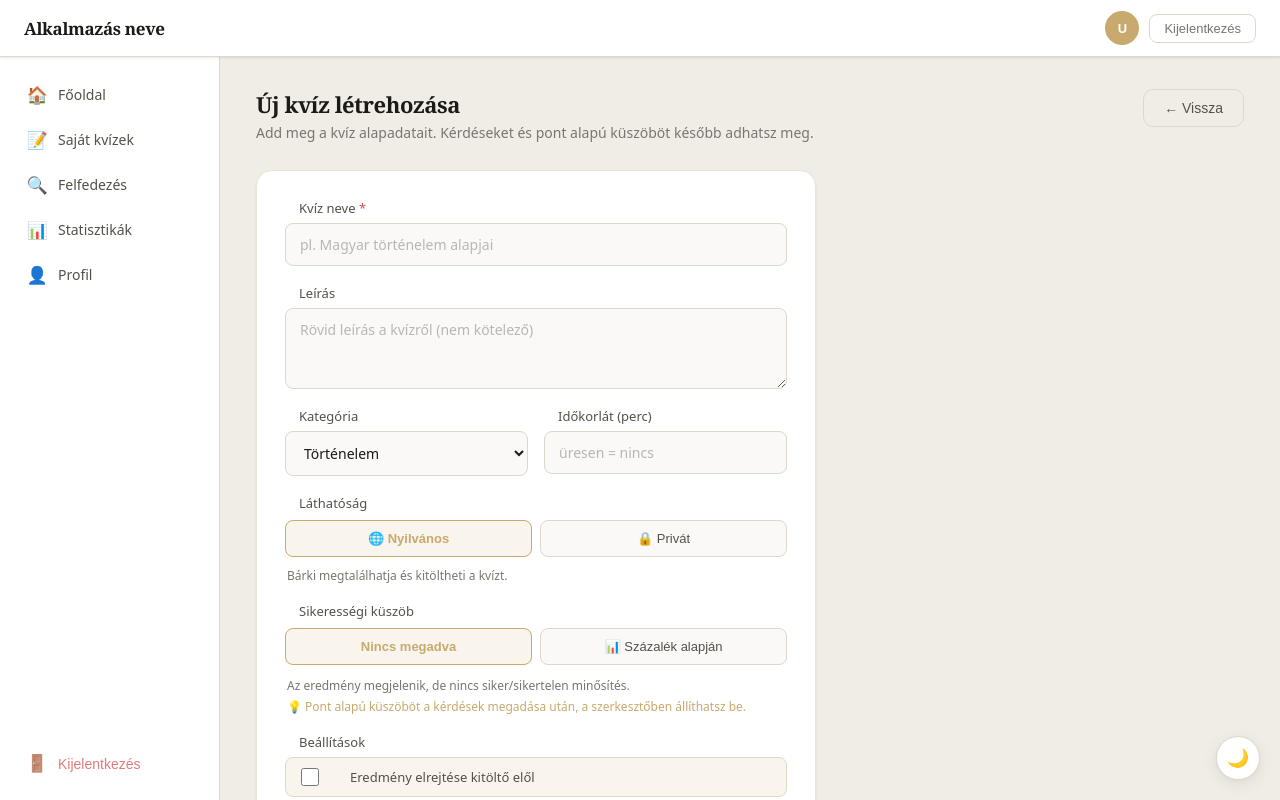
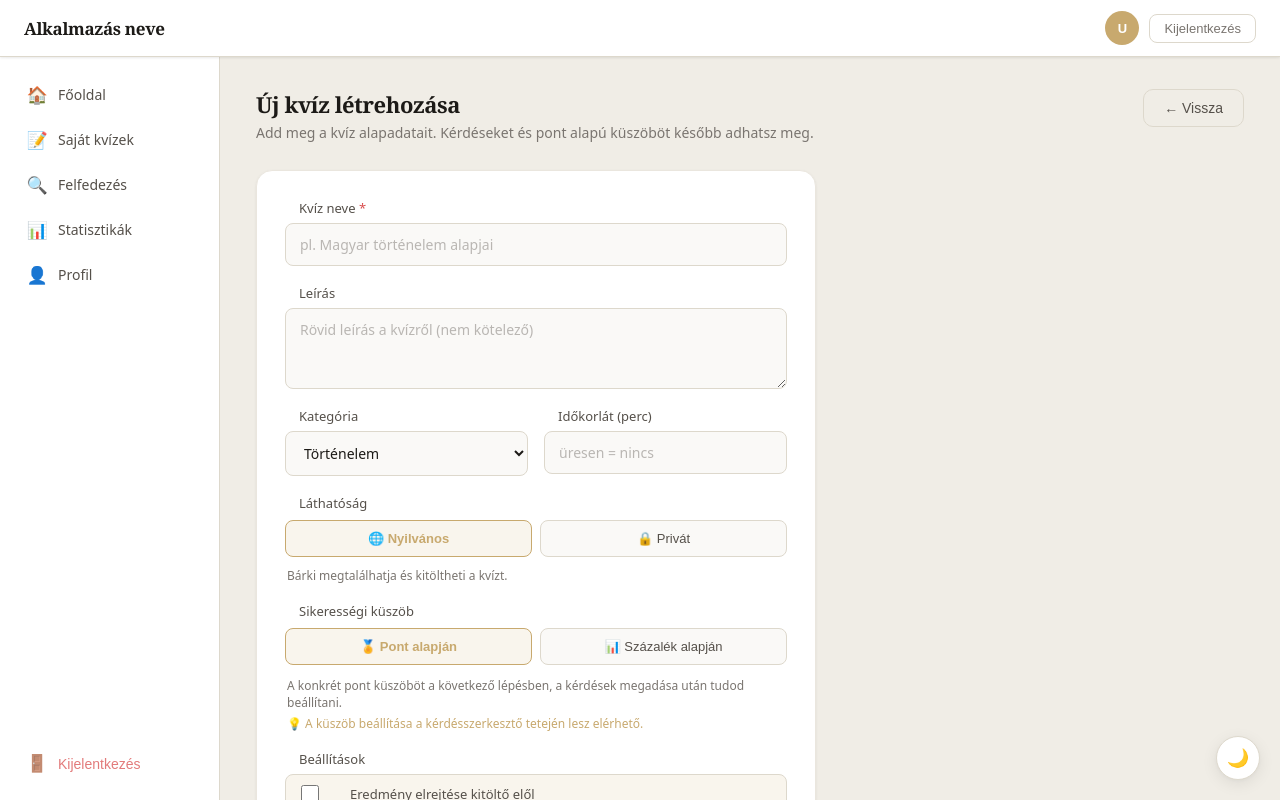
Before and after one commit to FZeusz/szakdolgozat, a React app in the folder frontend/: page /dashboard/create in a window 1280 px wide. Shown: the top 800 px of the page. Built offline with nearby package versions, Linux system fonts and the light colour scheme; the HTML template or start-up script is replaced by a standard one.

Commit message:
Saving quiz success

```diff
--- a/frontend/src/pages/dashboard/Create.jsx
+++ b/frontend/src/pages/dashboard/Create.jsx
@@ -19,7 +19,7 @@ export default function DashboardCreate() {
   const [hideResults,      setHideResults]      = useState(false);
 
   // Sikerességi küszöb – csak százalék, a pont alapú a QuizEditorban állítható
-  const [passMode,       setPassMode]       = useState('none');   // 'none' | 'score' | 'percentage'
+  const [passMode,       setPassMode]       = useState('score');  // 'score' | 'percentage'
   const [passPercentage, setPassPercentage] = useState('');
 
   const [loading, setLoading] = useState(false);
@@ -53,8 +53,9 @@ export default function DashboardCreate() {
           shuffle_questions: shuffleQuestions,
           shuffle_answers:   shuffleAnswers,
           hide_results:      hideResults,
-          pass_score:        passMode === 'score' ? null : null,   // pont alapú küszöb csak a QuizEditorban
+          pass_score:        null,
           pass_percentage:   passMode === 'percentage' ? parseInt(passPercentage) : null,
+          pass_mode:         passMode,
         }),
       });
 
@@ -138,21 +139,23 @@ export default function DashboardCreate() {
           </div>
         )}
 
-        {/* Sikerességi küszöb – csak % (a pont alapú a kérdések megadása után, a szerkesztőben érhető el) */}
+        {/* Sikerességi küszöb */}
         <div className="field">
           <label>Sikerességi küszöb</label>
           <div className="visibility-toggle" style={{ flexWrap: 'wrap' }}>
-            <button type="button" className={`vis-btn ${passMode === 'none' ? 'active' : ''}`}
-              onClick={() => setPassMode('none')}>Nincs megadva</button>
+            <button type="button" className={`vis-btn ${passMode === 'score' ? 'active' : ''}`}
+              onClick={() => setPassMode('score')}>🏅 Pont alapján</button>
             <button type="button" className={`vis-btn ${passMode === 'percentage' ? 'active' : ''}`}
               onClick={() => setPassMode('percentage')}>📊 Százalék alapján</button>
           </div>
           <p className="field-hint" style={{ marginTop: 6 }}>
-            {passMode === 'none' && (
-              <>Az eredmény megjelenik, de nincs siker/sikertelen minősítés.
-              <span style={{ display: 'block', marginTop: 4, color: 'var(--gold)' }}>
-                💡 Pont alapú küszöböt a kérdések megadása után, a szerkesztőben állíthatsz be.
-              </span></>
+            {passMode === 'score' && (
+              <span>
+                A konkrét pont küszöböt a következő lépésben, a kérdések megadása után tudod beállítani.
+                <span style={{ display: 'block', marginTop: 4, color: 'var(--gold)' }}>
+                  💡 A küszöb beállítása a kérdésszerkesztő tetején lesz elérhető.
+                </span>
+              </span>
             )}
             {passMode === 'percentage' && 'Megadod, hány %-ot kell elérni a sikerhez.'}
           </p>
--- a/frontend/src/pages/dashboard/Home.jsx
+++ b/frontend/src/pages/dashboard/Home.jsx
@@ -100,9 +100,11 @@ export default function DashboardHome() {
                       background: pctColor(r.percentage),
                     }} />
                   </div>
-                  {/* total_points: a kitöltéskori összpontszám (nem a kérdések száma!) */}
                   <span className="result-score" style={{ color: pctColor(r.percentage) }}>
                     {r.score} / {r.total_points} — {r.percentage}%
+                    {/* is_successful: eltárolt érték – nem számolódik újra */}
+                    {r.is_successful === true  && <span style={{ marginLeft: 8, fontSize: 11, color: 'var(--success)', fontWeight: 700 }}>✓ Sikeres</span>}
+                    {r.is_successful === false && <span style={{ marginLeft: 8, fontSize: 11, color: 'var(--error)',   fontWeight: 700 }}>✗ Sikertelen</span>}
                   </span>
                 </div>
               </div>
--- a/frontend/src/pages/dashboard/QuizEditor.jsx
+++ b/frontend/src/pages/dashboard/QuizEditor.jsx
@@ -440,8 +440,8 @@ export default function QuizEditor() {
         <div className="error-msg" style={{ maxWidth: 600, marginBottom: 16 }}>{saveError}</div>
       )}
 
-      {/* Pont alapú küszöb panel – csak ha a kvízen pass_score mód van VAGY ha már vannak kérdések */}
-      {quiz && quiz.pass_percentage === null && questions.length > 0 && (
+      {/* Pont alapú küszöb panel – csak ha pass_mode === 'score' és vannak kérdések */}
+      {quiz && quiz.pass_mode === 'score' && questions.length > 0 && (
         <PassScorePanel
           quiz={quiz}
           questions={questions}
--- a/frontend/src/pages/dashboard/QuizStats.jsx
+++ b/frontend/src/pages/dashboard/QuizStats.jsx
@@ -72,15 +72,9 @@ export default function QuizStats() {
 
   const { quiz, attempts, questions, summary } = data;
 
-  // Jelenlegi összpontszám – csak a fejlécben jelenik meg tájékoztatóként
   const currentTotalPoints = quiz.total_points
     ?? (questions ? questions.reduce((s, q) => s + (q.points ?? 1), 0) : 1);
 
-  // ── EGYSZERŰ, MEGBÍZHATÓ LOGIKA ──────────────────────────────────
-  // A backend már elvégezte a COALESCE(total_points, total_questions) számítást,
-  // és az attempt.percentage-t is helyesen adja vissza.
-  // A frontenden SEMMIT nem számítunk újra – csak az eltárolt értékeket jelenítjük meg.
-  // hide_results-tól, aktuális kérdéspontoktól teljesen független.
   const pctColor = (pct) => pct >= 80 ? 'var(--success)' : pct >= 60 ? 'var(--gold)' : 'var(--error)';
 
   const passLabel = () => {
@@ -89,11 +83,9 @@ export default function QuizStats() {
     return null;
   };
 
-  const isPassed = (attempt) => {
-    if (quiz.pass_score)      return attempt.score >= quiz.pass_score;
-    if (quiz.pass_percentage) return attempt.percentage >= quiz.pass_percentage;
-    return null;
-  };
+  // is_successful: a beküldéskor egyszer elmentett érték – sosem újraszámolt.
+  // null = nem volt küszöb beállítva a kitöltés pillanatában.
+  const isPassed = (attempt) => attempt.is_successful ?? null;
 
   return (
     <div className="tab-content">
@@ -153,11 +145,12 @@ export default function QuizStats() {
           </span>
           <span className="stat-card-label">Különböző kitöltő</span>
         </div>
-        {(quiz.pass_score || quiz.pass_percentage) && attempts.length > 0 && (
+        {/* Sikeres kártya: csak ha van legalább egy attempt ahol is_successful nem null */}
+        {attempts.some(a => a.is_successful !== null) && (
           <div className="stat-card">
             <span className="stat-card-icon">✅</span>
             <span className="stat-card-value" style={{ color: 'var(--success)' }}>
-              {attempts.filter(a => isPassed(a) === true).length}
+              {attempts.filter(a => a.is_successful === true).length}
             </span>
             <span className="stat-card-label">Sikeres kitöltés</span>
           </div>
@@ -184,9 +177,9 @@ export default function QuizStats() {
 
           {attempts.map((a, i) => {
             const isExpanded = expandedIds.has(a.id);
-            const passed     = isPassed(a);
-            const pct        = a.percentage;             // backend számolja, nem mi
-            const tp         = a.total_points;           // kitöltéskori összpont
+            const passed     = isPassed(a);   // a.is_successful – eltárolt érték
+            const pct        = a.percentage;
+            const tp         = a.total_points;
 
             return (
               <div key={a.id ?? i}>
@@ -205,7 +198,6 @@ export default function QuizStats() {
                     <div className="pct-bar-wrap">
                       <div className="pct-bar" style={{ width: `${pct}%`, background: pctColor(pct) }} />
                     </div>
-                    {/* Szerzett pont / kitöltéskori összpont (tárolt érték) */}
                     <span className="result-score" style={{ color: pctColor(pct) }}>
                       {a.score} / {tp} pt – {pct}%
                     </span>
```
Also changed, not shown: 1 other file (tests, documents, lock files or other folders).
